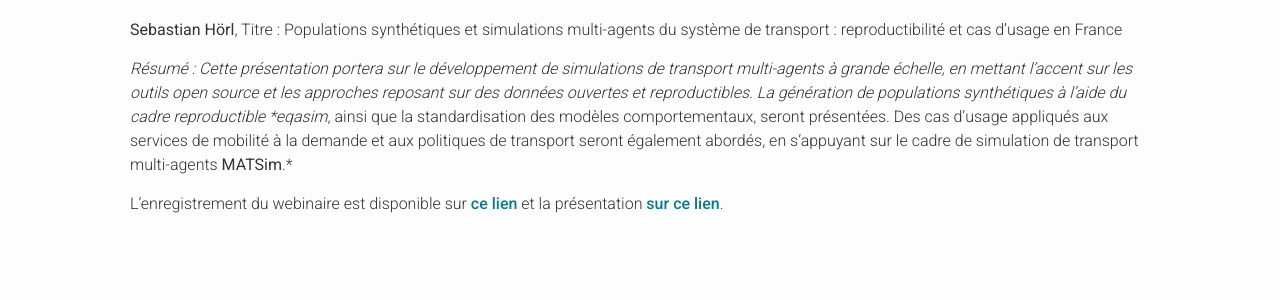
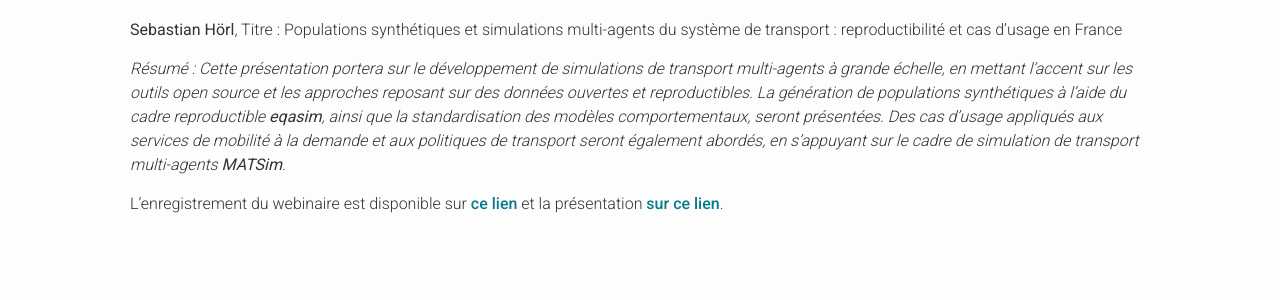
Before and after one commit to FR-RN/FR-RN, a Jekyll site: the page built from _posts/2026-03-20-simulations-multi-agents-transport.md, in a window 1280 px wide. Shown: the part 406-706 px from the top of the page. Built offline with Jekyll 4.4.1, drawn with Linux system fonts in a browser that asks for light colours; some web fonts are replaced.

```diff
--- a/_posts/2026-03-20-simulations-multi-agents-transport.md
+++ b/_posts/2026-03-20-simulations-multi-agents-transport.md
@@ -9,6 +9,6 @@
 Titre : Populations synthétiques et simulations multi-agents du système de transport : reproductibilité et cas d’usage en France
 
 *Résumé :
-Cette présentation portera sur le développement de simulations de transport multi-agents à grande échelle, en mettant l’accent sur les outils open source et les approches reposant sur des données ouvertes et reproductibles. La génération de populations synthétiques à l’aide du cadre reproductible *eqasim*, ainsi que la standardisation des modèles comportementaux, seront présentées. Des cas d’usage appliqués aux services de mobilité à la demande et aux politiques de transport seront également abordés, en s’appuyant sur le cadre de simulation de transport multi-agents **MATSim**.*
+Cette présentation portera sur le développement de simulations de transport multi-agents à grande échelle, en mettant l’accent sur les outils open source et les approches reposant sur des données ouvertes et reproductibles. La génération de populations synthétiques à l’aide du cadre reproductible **eqasim**, ainsi que la standardisation des modèles comportementaux, seront présentées. Des cas d’usage appliqués aux services de mobilité à la demande et aux politiques de transport seront également abordés, en s’appuyant sur le cadre de simulation de transport multi-agents **MATSim**.*
 
 L'enregistrement du webinaire est disponible sur [ce lien](https://www.canal-u.tv/chaines/rfrr/populations-synthetiques-et-simulations-multi-agents-du-systeme-de-transport) et la présentation [sur ce lien](https://slides.com/sebastianhorl/rrr-20march2026).
```
